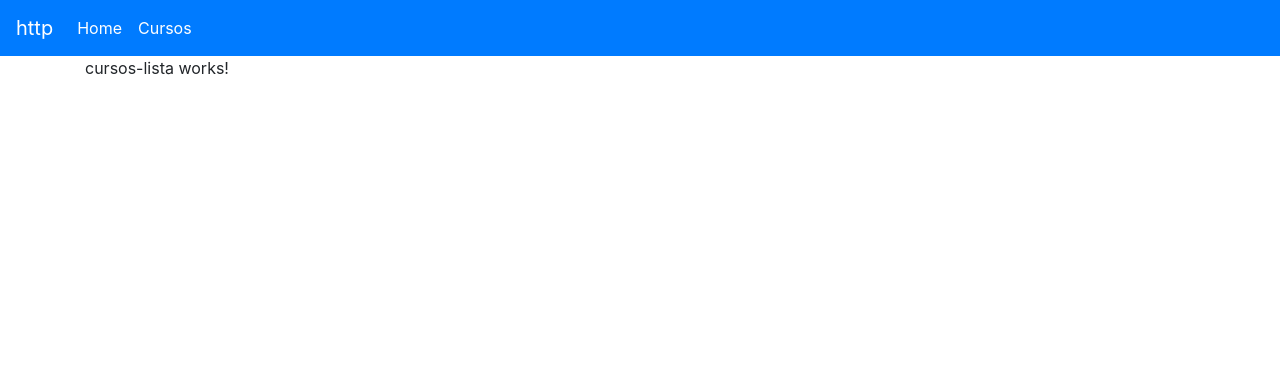
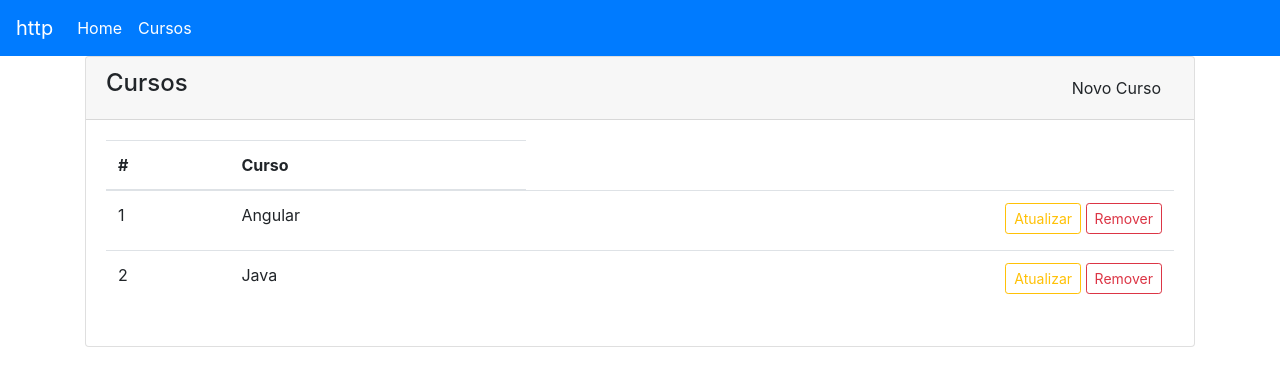
Before and after one commit to bruno-ivo/http-request-modelo, an Angular app: page /cursos in a window 1280 px wide. Shown: the top 386 px of the page. Built offline with nearby package versions, Linux system fonts and the light colour scheme; data requests are answered from the project's data file.

Commit message:
Metodo Get

```diff
--- a/src/app/app.module.ts
+++ b/src/app/app.module.ts
@@ -4,6 +4,7 @@ import { BrowserModule } from '@angular/platform-browser';
 import { AppRoutingModule } from './app-routing.module';
 import { AppComponent } from './app.component';
 import { BrowserAnimationsModule } from '@angular/platform-browser/animations';
+import { HttpClientModule } from '@angular/common/http';
 
 @NgModule({
   declarations: [
@@ -12,7 +13,8 @@ import { BrowserAnimationsModule } from '@angular/platform-browser/animations';
   imports: [
     BrowserModule,
     AppRoutingModule,
-    BrowserAnimationsModule
+    BrowserAnimationsModule,
+    HttpClientModule
   ],
   providers: [],
   bootstrap: [AppComponent]
--- /dev/null
+++ b/src/app/cursos/curso.ts
@@ -0,0 +1,4 @@
+export interface Curso {
+  id: number;
+  nome: string;
+}
--- a/src/app/cursos/cursos-lista/cursos-lista.component.html
+++ b/src/app/cursos/cursos-lista/cursos-lista.component.html
@@ -1 +1,39 @@
-<p>cursos-lista works!</p>
+<div class="card">
+  <div class="card-header">
+    <div class="float-left">
+      <h4>Cursos</h4>
+    </div>
+    <div class="float-right">
+      <button type="button" class="btn btn-primay" [routerLink]="['novo']">
+        Novo Curso
+      </button>
+    </div>
+  </div>
+  <div class="card-body">
+    <table class="table table-hover">
+      <thead>
+        <tr>
+          <th>#</th>
+          <th>Curso</th>
+        </tr>
+      </thead>
+      <tbody>
+        <tr *ngFor="let curso of cursos">
+          <td>{{ curso.id }}</td>
+          <td>{{  curso.nome }}</td>
+          <td>
+            <span class="float-right">
+              <button class="btn btn-outline-warning mb-1 btn-sm">
+                Atualizar
+              </button>
+
+              <button class="btn btn-outline-danger mb-1 btn-sm">
+                Remover
+              </button>
+            </span>
+          </td>
+        </tr>
+      </tbody>
+    </table>
+  </div>
+</div>
--- a/src/app/cursos/cursos-lista/cursos-lista.component.ts
+++ b/src/app/cursos/cursos-lista/cursos-lista.component.ts
@@ -1,15 +1,22 @@
 import { Component, OnInit } from '@angular/core';
+import { Curso } from '../curso';
+import { CursosService } from '../cursos.service';
 
 @Component({
   selector: 'app-cursos-lista',
   templateUrl: './cursos-lista.component.html',
-  styleUrls: ['./cursos-lista.component.css']
+  styleUrls: ['./cursos-lista.component.css'],
+  preserveWhitespaces: true
 })
 export class CursosListaComponent implements OnInit {
 
-  constructor() { }
+  cursos?: Curso[] ;
+
+  constructor(private cursoService: CursosService) { }
 
   ngOnInit(): void {
+    this.cursoService.list().subscribe(dados => this.cursos= dados);
+
   }
 
 }
--- a/src/app/cursos/cursos.module.ts
+++ b/src/app/cursos/cursos.module.ts
@@ -11,7 +11,8 @@ import { CursosListaComponent } from './cursos-lista/cursos-lista.component';
   ],
   imports: [
     CommonModule,
-    CursosRoutingModule
+    CursosRoutingModule,
+
   ]
 })
 export class CursosModule { }
--- /dev/null
+++ b/src/app/cursos/cursos.service.ts
@@ -0,0 +1,21 @@
+import { Injectable } from '@angular/core';
+import { HttpClient } from '@angular/common/http'
+import { Curso } from './curso';
+import { tap } from 'rxjs/operators';
+
+@Injectable({
+  providedIn: 'root'
+})
+export class CursosService {
+
+  private readonly API = 'http://localhost:3000/cursos';
+
+  constructor(private http: HttpClient) { }
+
+  list(){
+    return this.http.get<Curso[]>(this.API)
+    .pipe(
+      tap(console.log)
+    );
+  }
+}
```
Also changed, not shown: 1 other file (tests, documents, lock files or other folders).
